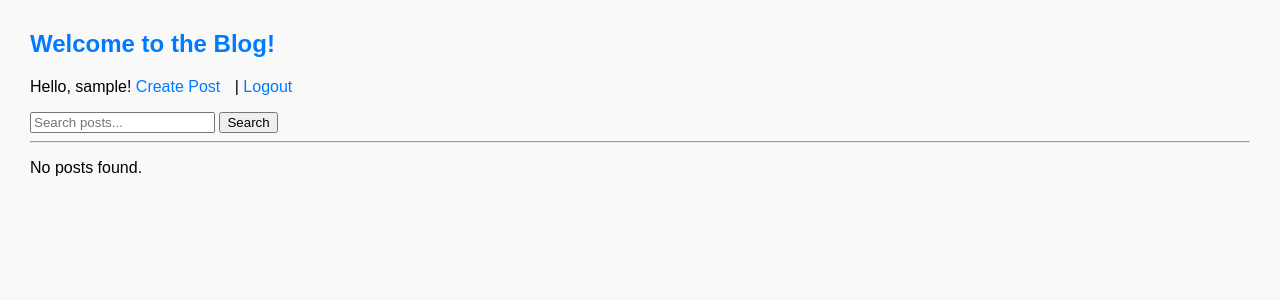
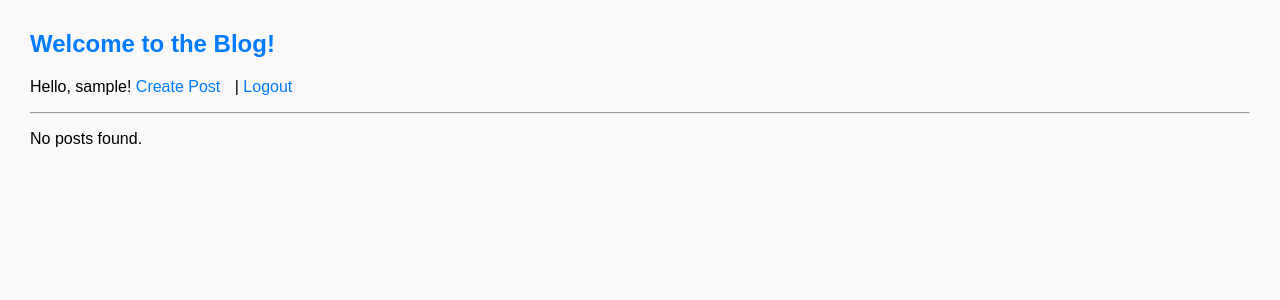
Before and after one commit to Ruchi-2005/php-blog-project-task-2, a PHP site: page / in a window 1280 px wide. Shown: the top 300 px of the page. Run offline with PHP 8.4, Linux system fonts and the light colour scheme; the visitor is signed in with stand-in values (Sample User, id 1); data that the repository does not hold is empty.

Commit message:
Update index.php

```diff
--- a/index.php
+++ b/index.php
@@ -9,20 +9,12 @@ if (!isset($_SESSION['user_id'])) {
 }
 
 $username = $_SESSION['username'];
-
-// Pagination setup
-$posts_per_page = 3; // number of posts per page
-$page = isset($_GET['page']) ? (int)$_GET['page'] : 1;
-$start_from = ($page - 1) * $posts_per_page;
-
-// Search setup
-$search = isset($_GET['search']) ? trim($_GET['search']) : '';
 ?>
 <!DOCTYPE html>
 <html>
 <head>
     <title>Blog - Home</title>
-    <link rel="stylesheet" type="text/css" href="style.css"> <!-- ✅ Include CSS -->
+    <link rel="stylesheet" type="text/css" href="style.css"> <!-- Optional CSS -->
 </head>
 <body>
 
@@ -31,37 +23,16 @@ $search = isset($_GET['search']) ? trim($_GET['search']) : '';
    <a href='create_post.php'>Create Post</a> |
    <a href='logout.php'>Logout</a>
 </p>
-
-<form method="GET" action="">
-    <input type="text" name="search" placeholder="Search posts..." value="<?php echo htmlspecialchars($search); ?>">
-    <input type="submit" value="Search">
-</form>
 <hr>
 
 <?php
-// Build SQL query
-if (!empty($search)) {
-    $sql = "SELECT posts.*, users.username
-            FROM posts
-            JOIN users ON posts.user_id = users.id
-            WHERE posts.title LIKE ? OR posts.content LIKE ?
-            ORDER BY posts.created_at DESC
-            LIMIT ?, ?";
-    $stmt = $conn->prepare($sql);
-    $like_search = "%" . $search . "%";
-    $stmt->bind_param("ssii", $like_search, $like_search, $start_from, $posts_per_page);
-} else {
-    $sql = "SELECT posts.*, users.username
-            FROM posts
-            JOIN users ON posts.user_id = users.id
-            ORDER BY posts.created_at DESC
-            LIMIT ?, ?";
-    $stmt = $conn->prepare($sql);
-    $stmt->bind_param("ii", $start_from, $posts_per_page);
-}
+// Fetch all posts
+$sql = "SELECT posts.*, users.username
+        FROM posts
+        JOIN users ON posts.user_id = users.id
+        ORDER BY posts.created_at DESC";
 
-$stmt->execute();
-$result = $stmt->get_result();
+$result = $conn->query($sql);
 
 // Display posts
 if ($result->num_rows > 0) {
@@ -71,42 +42,17 @@ if ($result->num_rows > 0) {
         echo "<p>" . nl2br(htmlspecialchars($row['content'])) . "</p>";
         echo "<p><strong>Posted by " . htmlspecialchars($row['username']) . " on " . $row['created_at'] . "</strong></p>";
 
+        // Edit/Delete options for post owner
         if ($row['username'] == $_SESSION['username']) {
             echo "<a href='edit_post.php?id=" . $row['id'] . "'>Edit</a> | ";
             echo "<a href='delete_post.php?id=" . $row['id'] . "' onclick='return confirm(\"Are you sure?\");'>Delete</a>";
         }
+
         echo "</article><hr>";
     }
 } else {
     echo "<p>No posts found.</p>";
 }
-
-// Pagination links
-if (!empty($search)) {
-    $count_sql = "SELECT COUNT(*) AS total FROM posts WHERE title LIKE ? OR content LIKE ?";
-    $count_stmt = $conn->prepare($count_sql);
-    $count_stmt->bind_param("ss", $like_search, $like_search);
-} else {
-    $count_sql = "SELECT COUNT(*) AS total FROM posts";
-    $count_stmt = $conn->prepare($count_sql);
-}
-
-$count_stmt->execute();
-$count_result = $count_stmt->get_result();
-$row = $count_result->fetch_assoc();
-$total_posts = $row['total'];
-$total_pages = ceil($total_posts / $posts_per_page);
-
-echo "<div class='pagination'>";
-for ($i = 1; $i <= $total_pages; $i++) {
-    if ($i == $page) {
-        echo "<strong>$i</strong> ";
-    } else {
-        $search_param = !empty($search) ? "&search=" . urlencode($search) : "";
-        echo "<a href='index.php?page=$i$search_param'>$i</a> ";
-    }
-}
-echo "</div>";
 ?>
 
 </body>
```
